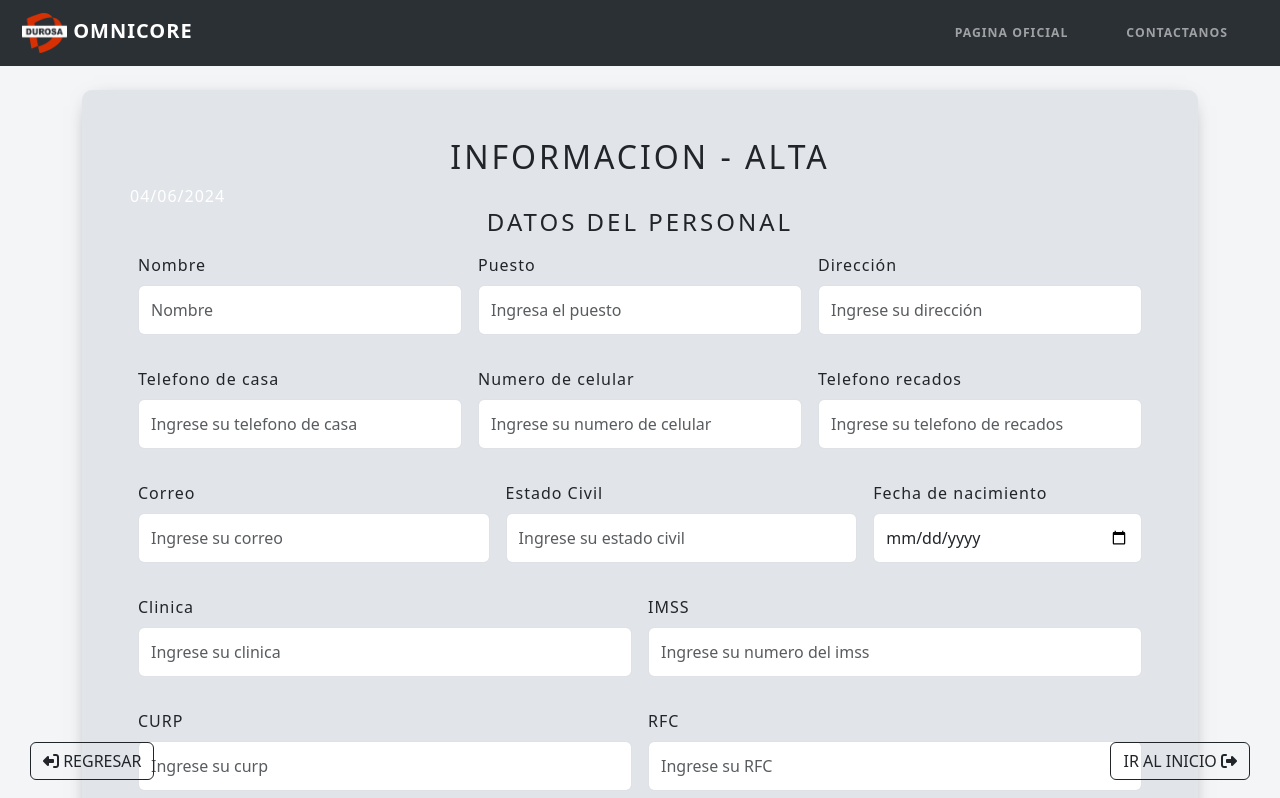
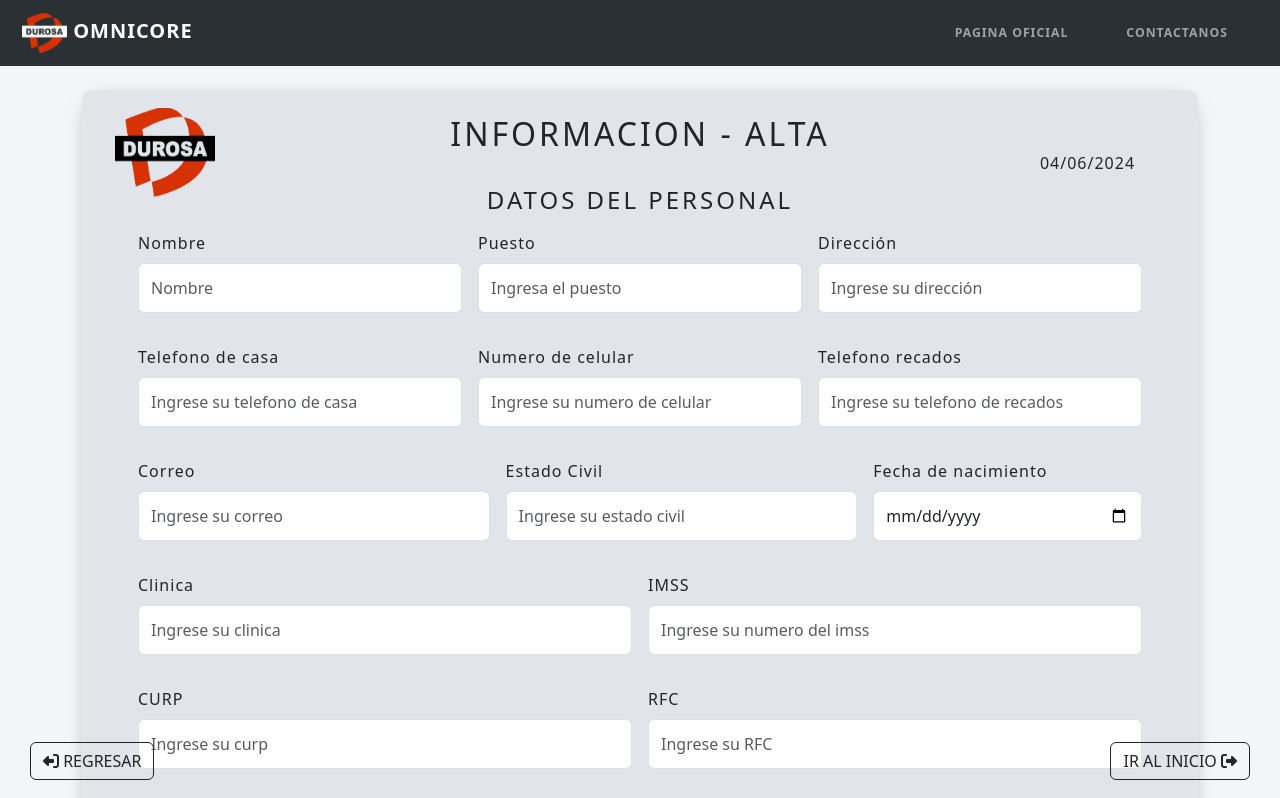
Before and after one commit to AngelBeltranM/DUROSA, an Angular app in the folder Omnicore/: page /formato in a window 1280 px wide. Shown: the top 798 px of the page. Built offline with nearby package versions, Linux system fonts and the light colour scheme.

Commit message:
diseño terminado de dar alta personal

```diff
--- a/Omnicore/src/app/components/modulos/RH/formato-altas/formato-altas.component.html
+++ b/Omnicore/src/app/components/modulos/RH/formato-altas/formato-altas.component.html
@@ -8,13 +8,27 @@
         <article class="postcard light blue">
             <form class="postcard__text">
 
+                <div class="position-relative">
+
+                    <div class="position-absolute top-0 start-0 translate-middle" style="margin-left: 35px; margin-top: 10px;">
+                        <img src="../assets/img/durosa.png" alt="logo" style="width: 100px; height: 100px; padding-top: 10px;">
+                    </div>
+
+                    <div class="position-absolute top-0 start-50 translate-middle">
+                        <h1 class="postcard__title text-center blue text-dark">INFORMACION - ALTA </h1>
+                    </div>
 
 
-                <h1 class="postcard__title text-center blue text-dark">INFORMACION - ALTA </h1>
+                    <div class="position-absolute top-0 start-100 translate-middle time text-dark" style="padding-right: 125px; padding-top: 50px;">
+                        {{currentDate}}
+                    </div>
 
-                {{currentDate}}
+                </div>
 
-                <h4 class="text-center text-dark">DATOS DEL PERSONAL</h4>
+                <div class="mt-5">
+                    <h4 class="text-center text-dark">DATOS DEL PERSONAL</h4>
+                </div>
+
 
                 <div class="d-flex">
                     <div class="p-2  flex-fill">
```
Also changed, not shown: Omnicore/src/assets/img/durosa.png (added).
